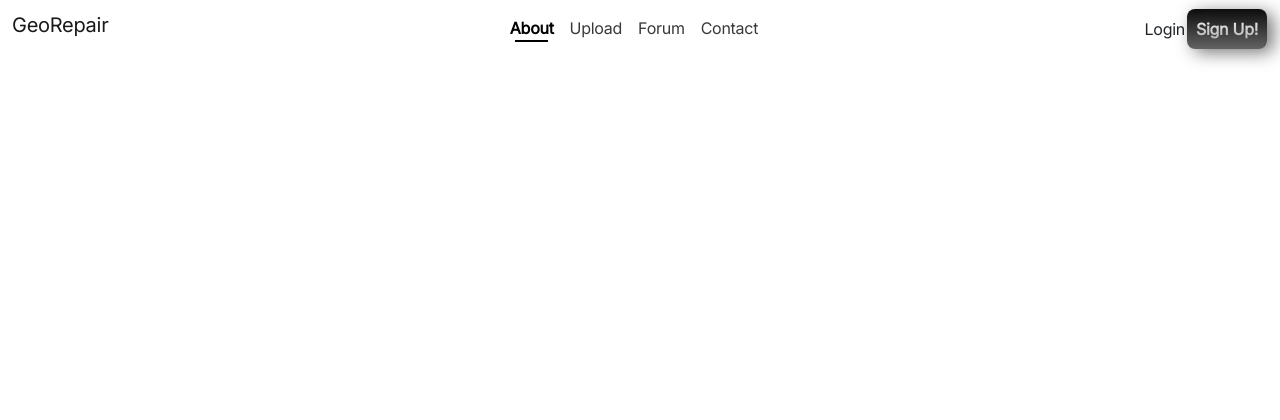
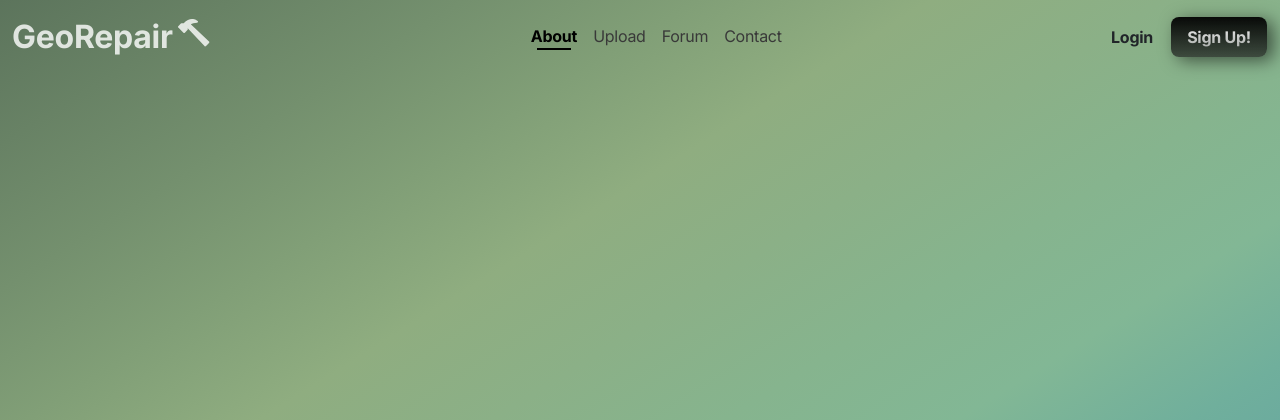
Before and after one commit to vineelbhatti/ywsos2021_web, a Flask app: page / in a window 1280 px wide. Shown: the top 420 px of the page. Run offline with Flask 2, Linux system fonts and the light colour scheme; parts of the project's set-up code (start-up, migrations or seed data) failed here and were passed over; some libraries are stand-ins or nearby versions.

Commit message:
New changes: navbar is pretty much complete. button style and positioning is now more accurate compared to design. Nav items/links are functioning properly and active link has the correct underline style. Changed color of navbar brand (title) and added, styled, and positioned the svg hammer. Gradient is close to perfection, but needs some more work. Favicon is working.

```diff
--- a/static/css/theme.css
+++ b/static/css/theme.css
@@ -1,10 +1,26 @@
 @import url('https://fonts.googleapis.com/css?family=Inter&display=swap');
+@import url('https://fonts.googleapis.com/css2?family=Inter:wght@700&display=swap');
 
 body {
     font-family: Inter !important;
     letter-spacing: -0.017em;
+    background-image: linear-gradient(to right bottom, #5c745c, #688265, #74906e, #819f77, #8fad80, #8bb087, #86b48e, #82b795, #70af9c, #66a6a1, #629ca2, #64919f);
+    overflow: hidden;
+    z-index: 1;
+    background-repeat: no-repeat !important;
+    background-attachment: fixed !important;
+    width: 100%;
+    height: 100%;
 }
 
+
+.navbar-brand {
+    color: #FFFFFF !important;
+    font-weight: 700 !important;
+    font-size: 2em;
+    margin: 0!important;
+    opacity: 80%;
+}
 .navbar {
 	text-align: center;
 }
@@ -12,11 +28,12 @@ body {
 .navbar-nav {
 	align-content: center;
     margin: auto;
+    margin-top: 0 !important;
 }
 
 #buttonrect {
     margin: 0 !important;
-    width: 5em;
+    width: 6em;
     height: 2.5em;
     display: flex !important;
     align-items: center;
@@ -25,7 +42,8 @@ body {
     box-shadow: 6.19761px 3.54149px 16.8221px rgba(0, 0, 0, 0.54);
     border-radius: 0.5em;
     text-align: center;
-    padding: 0 !important;
+    padding: 0;
+    margin-left: 1em !important;
 
 }
 
@@ -56,6 +74,7 @@ body {
 
 #login {
     margin: 0 !important;
+    font-weight: 700;
 }
 
 .nav-item, .nav-link {
@@ -77,3 +96,11 @@ body {
     width: 75%;
     border-bottom: 0.15em solid black;
 }
+
+#hammer {
+    filter: invert(100%);
+    transform: scale(2);
+    margin-left: 0.4rem;
+    position: relative;
+    top: -0.2em;
+}
--- a/templates/index.html
+++ b/templates/index.html
@@ -9,6 +9,7 @@
     <!-- Bootstrap CSS -->
     <link href="https://cdn.jsdelivr.net/npm/bootstrap@5.0.2/dist/css/bootstrap.min.css" rel="stylesheet" integrity="sha384-EVSTQN3/azprG1Anm3QDgpJLIm9Nao0Yz1ztcQTwFspd3yD65VohhpuuCOmLASjC" crossorigin="anonymous">
     <link rel="stylesheet" type="text/css" href="../static/css/theme.css">
+    <link rel="shortcut icon" type="image/svg" href="../static/css/hammer.svg">
     <title>GeoRepair</title>
 </head>
 
@@ -16,8 +17,12 @@
     <div class="gradient">
         <nav class="navbar navbar-expand-lg navbar-light">
             <div class="container-fluid">
-
-                <h1 class="navbar-brand">GeoRepair</h1>
+                <a href="#" class="navbar-brand">
+                    GeoRepair
+                    <img src="../static/css/hammer.svg" id="hammer" class="d-inline-block align-text-middle">
+                </a>
+                <!-- <h1 class="navbar-brand">GeoRepair</h1>
+                <img src="../static/css/hammer.svg" id="hammer" class="d-inline-block align-text-top"> -->
                 <button class="navbar-toggler" type="button" data-bs-toggle="collapse" data-bs-target="#navbarSupportedContent" aria-controls="navbarSupportedContent" aria-expanded="false" aria-label="Toggle navigation">
                   <span class="navbar-toggler-icon"></span>
                 </button>
```
Also changed, not shown: static/css/hammer.svg (added).
